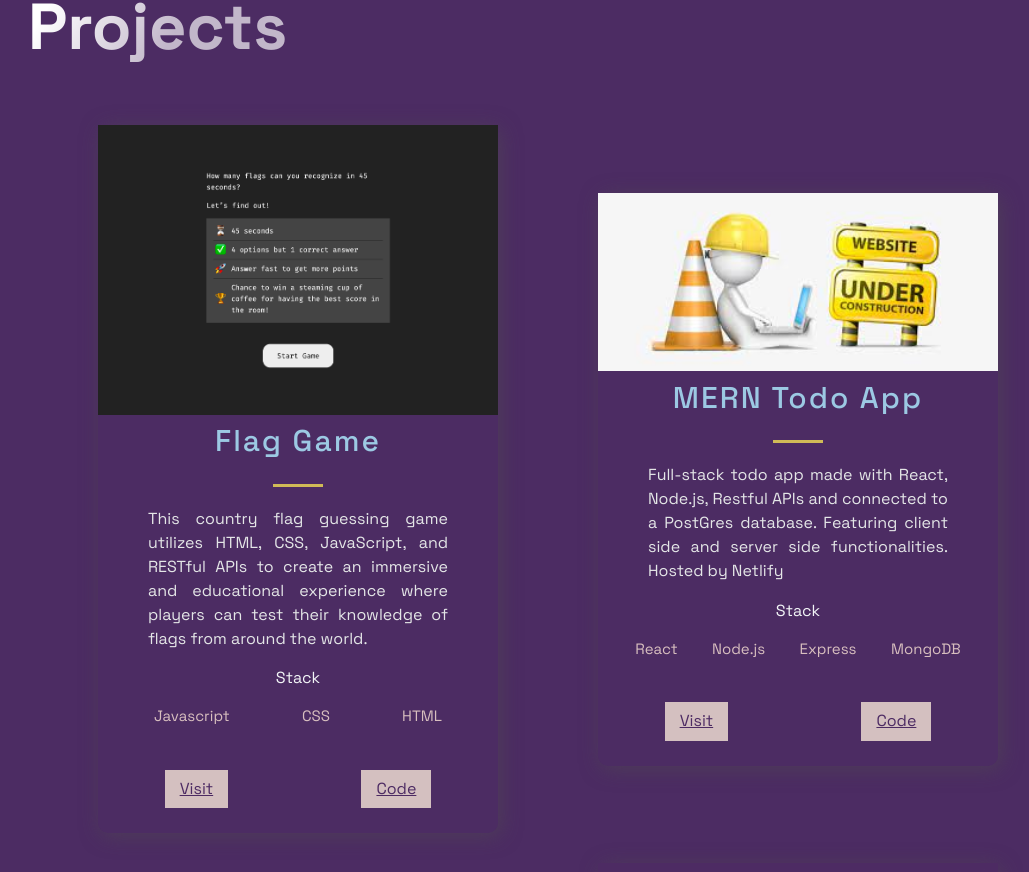
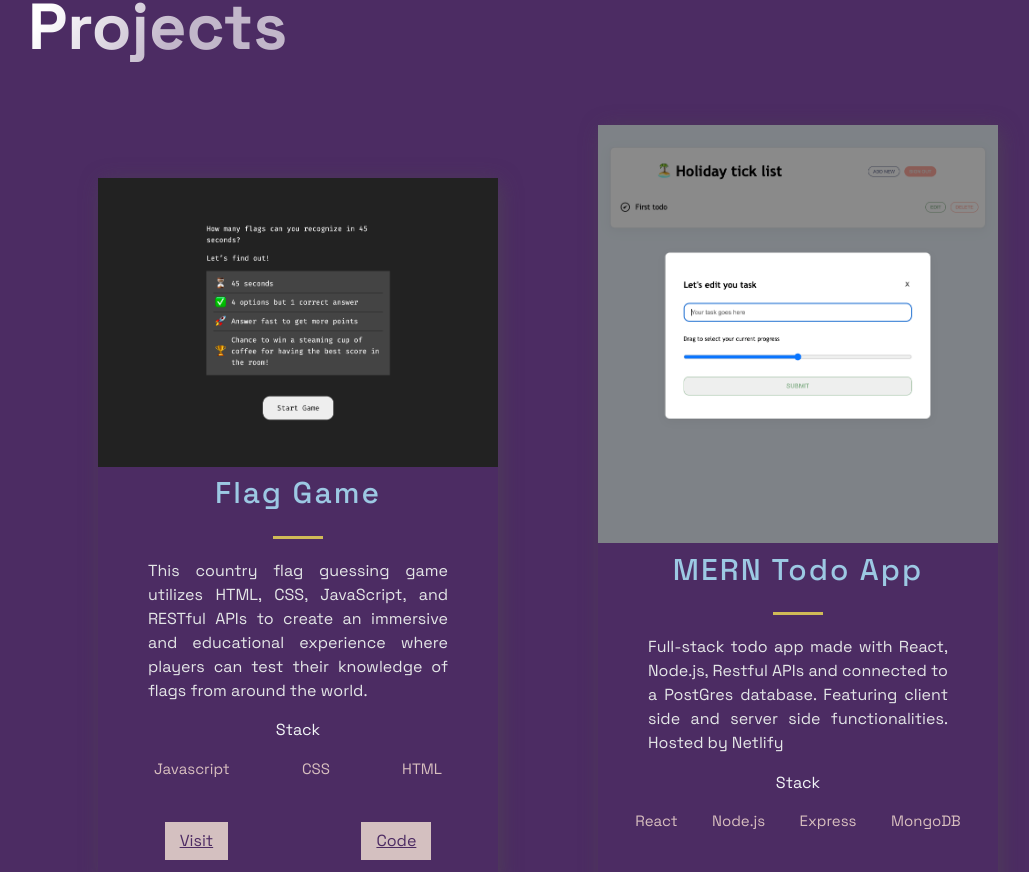
Before and after one commit to ave-se/my-portfolio-website, a Next.js app: page / in a window 1280 px wide. Shown: the part 995-1867 px from the top of the page, without its empty margins (92-1121 px from the left). Built offline with nearby package versions, Linux system fonts and the light colour scheme.

Commit message:
Updated project image

```diff
--- a/src/constants/constants.js
+++ b/src/constants/constants.js
@@ -14,7 +14,7 @@ export const projects = [
     title: "MERN Todo App",
     description:
       "Full-stack todo app made with React, Node.js, Restful APIs and connected to a PostGres database. Featuring client side and server side functionalities. Hosted by Netlify",
-    image: "/images/7.jpeg",
+    image: "/images/5.png",
     tags: ["React", "Node.js", "Express", "MongoDB"],
     source: "https://github.com/ave-se/mern-todo-app.git",
     visit: "",
```
Also changed, not shown: public/images/5.jpeg (deleted), public/images/5.png (added).
